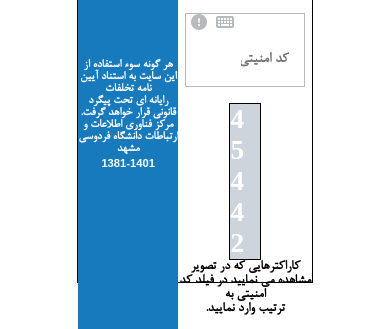
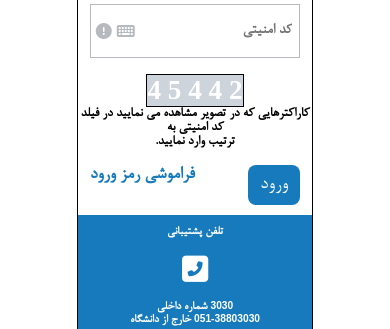
Before and after one commit to MahmoudRezaNateghi/Login-Responsive-Layout, a plain HTML site: page index.html in a window 390 px wide. Shown: the part 339-668 px from the top of the page. Drawn offline with Linux system fonts and the light colour scheme.

Commit message:
Responsive for all pixel

```diff
--- a/index.html
+++ b/index.html
@@ -6,6 +6,7 @@
     <meta name="viewport" content="width=device-width, initial-scale=1.0">
     <link rel="stylesheet" href="style.css">
     <link rel="stylesheet" href="style2.css">
+    <link rel="stylesheet" href="mediaquery.css">
     <script src="https://kit.fontawesome.com/7eab937417.js" crossorigin="anonymous"></script>
 
     <title>دانشگاه فردوسی مشهد-پرتال ورود </title>
@@ -28,12 +29,7 @@
                 مركز فناوری اطلاعات و ارتباطات دانشگاه فردوسی مشهد </p1>
             </div>
             <span>1381-1401</span>
-
-
-
         </section>
-
-
 
         <section class="d3">
             <img width="75" src="ferdowsi.png" alt="logo" />
@@ -82,8 +78,6 @@
 
         </section>
 
-
-
     </main>
 </body>
 </html>
--- /dev/null
+++ b/mediaquery.css
@@ -0,0 +1,22 @@
+@media screen and (max-width:800px){
+    .main-container{
+        grid-template-columns: 1fr ;
+        grid-template-rows: 1fr auto;
+        width: 60%;
+        gap: 10px;
+    }
+    .d2{
+        grid-row: 2/3;
+
+    }
+    .d3{
+        grid-row: 1/2;
+    }
+    .left-top{
+        margin-top: 5%;
+    }
+    .logo{
+        row-gap: 0px;
+        margin-top: 5%;
+    }
+}
--- a/style.css
+++ b/style.css
@@ -12,10 +12,11 @@ body{
 .main-container{
     display: grid;
     grid-template-columns: 0.6fr 0.8fr ;
+    grid-template-rows: 1fr;
     border: 1px solid black;
     width: 60%;
-    height: 600px;
-    margin : 5% auto;
+    /* height: 600px; */
+    margin :70px auto;
 
 }
 .d3{
@@ -42,23 +43,25 @@ input[type=text],input[type=password]{
     font-size: 1rem;
     font-weight: bold;
     border: none;
-    width: 40%;
+    width: 80%;
     outline: none;
     direction: rtl;
     height: 50px;
-    margin-left:45% ;
+    margin-left:auto;
+    padding-right: 7px;
 }
 #dd2{
     margin-left: 5px;
     color:#b6babe;
 }
 .icon{
+    display: flex;
     flex-direction: row;
+    align-items: center;
     border: 1px solid #b6babe;
-
 }
 .recapture{
-    width: 22%;
+    width: auto;
     font-size: 1.7em;
     color: white;
     font-family: 'Times New Roman', Times, serif;
@@ -78,7 +81,6 @@ p{
     height: 40px;
     display: flex;
     flex-direction: row;
-    /* border: 1px solid salmon; */
     justify-content: space-between;
 
 }
--- a/style2.css
+++ b/style2.css
@@ -2,8 +2,6 @@
     background-color: #167abc;
     display: flex;
     flex-direction: column;
-
-
  }
 p1 {
 
@@ -15,7 +13,6 @@ p1 {
 
  }
 .left-top{
-    /* border: 1px solid salmon; */
     display: flex;
     flex-direction: column;
     justify-content: center;
@@ -41,12 +38,10 @@ span{
     text-align: center;
     margin-top: 2px;
 }
-
 .logo{
     display: flex;
     flex-direction: column;
-    margin-top: 20%;
-    /* border: 1px solid salmon;  */
+    margin-top: 15%;
     justify-content: space-between;
     align-items: center;
     row-gap: 120px;
```
